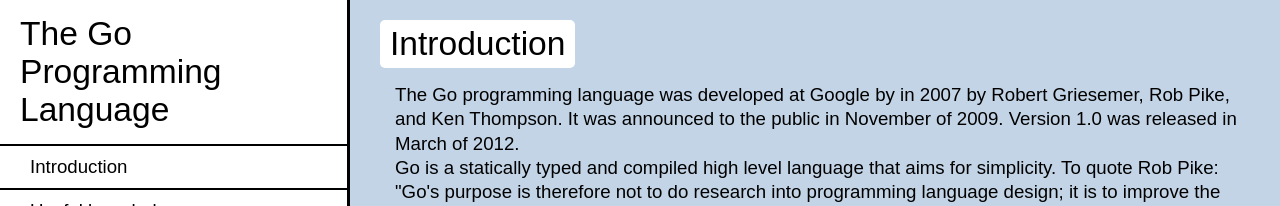
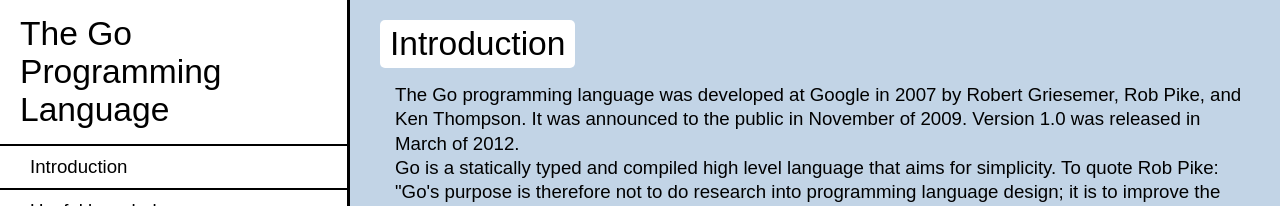
Before and after one commit to Big-Mike-Edahow/freeCodeCamp_Responsive_Web_Design, a plain HTML site: page Technical_Documentation_Page_Project/index.html in a window 1280 px wide. Shown: the top 206 px of the page. Drawn offline with Linux system fonts and the light colour scheme.

Commit message:
Grammar error fixed.

```diff
--- a/Technical_Documentation_Page_Project/index.html
+++ b/Technical_Documentation_Page_Project/index.html
@@ -34,7 +34,7 @@
             <header class="center">Introduction</header><br>
             <article>
                 <p>
-                    The Go programming language was developed at Google by in 2007 by
+                    The Go programming language was developed at Google in 2007 by
                     Robert Griesemer, Rob Pike, and Ken Thompson. It was announced to
                     the public in November of 2009. Version 1.0 was released in March
                     of 2012.
```
